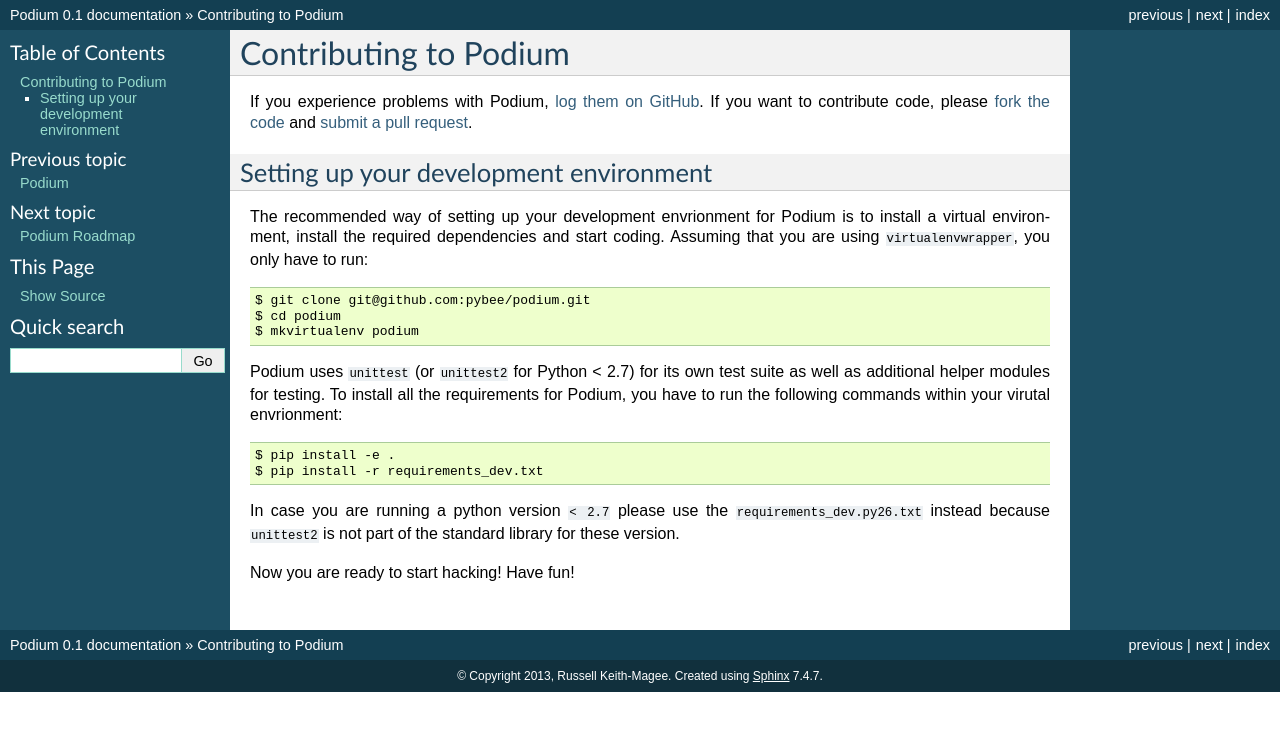
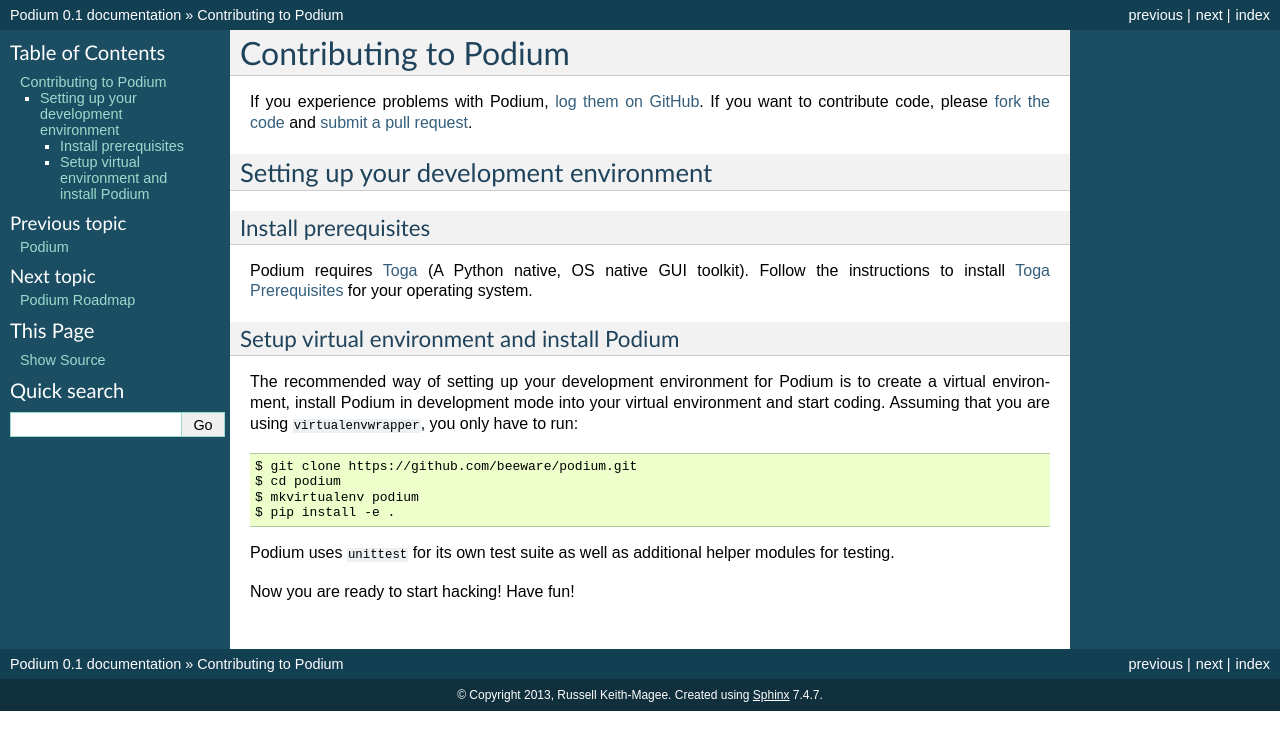
Before and after one commit to beeware/podium, a Sphinx documentation site: the page built from docs/internals/contributing.rst, in a window 1280 px wide. Shown: the top 750 px of the page. Built offline with Sphinx 7.4.7, drawn with Linux system fonts in a browser that asks for light colours; pages that are not in the unit, such as notebooks, are missing from menus.

Commit message:
Docs: contributors guide (#26)
* Removed unused rubicon imports.

* Add "linux" platform option.

* Add toga-gtk and toga-cocoa backends.

* Update setup.py backends versions.

* Remove extra_requires.

* Docs: contributors guide clarification and typos.

* Docs: update contribution guide.

```diff
--- a/docs/internals/contributing.rst
+++ b/docs/internals/contributing.rst
@@ -2,7 +2,8 @@
 ======================
 
 
-If you experience problems with Podium, `log them on GitHub`_. If you want to contribute code, please `fork the code`_ and `submit a pull request`_.
+If you experience problems with Podium, `log them on GitHub`_. If you want to contribute code,
+please `fork the code`_ and `submit a pull request`_.
 
 .. _log them on Github: https://github.com/pybee/podium/issues
 .. _fork the code: https://github.com/pybee/podium
@@ -12,25 +13,30 @@
 Setting up your development environment
 ---------------------------------------
 
-The recommended way of setting up your development envrionment for Podium
-is to install a virtual environment, install the required dependencies and
-start coding. Assuming that you are using ``virtualenvwrapper``, you only have
-to run::
+Install prerequisites
+~~~~~~~~~~~~~~~~~~~~~
 
-    $ git clone git@github.com:pybee/podium.git
+Podium requires Toga_ (A Python native, OS native GUI toolkit).
+Follow the instructions to install `Toga Prerequisites`_ for your operating system.
+
+Setup virtual environment and install Podium
+~~~~~~~~~~~~~~~~~~~~~~~~~~~~~~~~~~~~~~~~~~~~
+
+The recommended way of setting up your development environment for Podium
+is to create a virtual environment, install Podium in development mode into
+your virtual environment and start coding.
+Assuming that you are using ``virtualenvwrapper``, you only have to run::
+
+    $ git clone https://github.com/beeware/podium.git
     $ cd podium
     $ mkvirtualenv podium
+    $ pip install -e .
 
-Podium uses ``unittest`` (or ``unittest2`` for Python < 2.7) for its own test
-suite as well as additional helper modules for testing. To install all the
-requirements for Podium, you have to run the following commands within your
-virutal envrionment::
 
-    $ pip install -e .
-    $ pip install -r requirements_dev.txt
-
-In case you are running a python version ``< 2.7`` please use the
-``requirements_dev.py26.txt`` instead because ``unittest2`` is not part
-of the standard library for these version.
+Podium uses ``unittest`` for its own test suite as well as additional helper
+modules for testing.
 
 Now you are ready to start hacking! Have fun!
+
+.. _Toga: https://github.com/beeware/toga
+.. _Toga Prerequisites: https://github.com/beeware/toga#prerequisites
```
